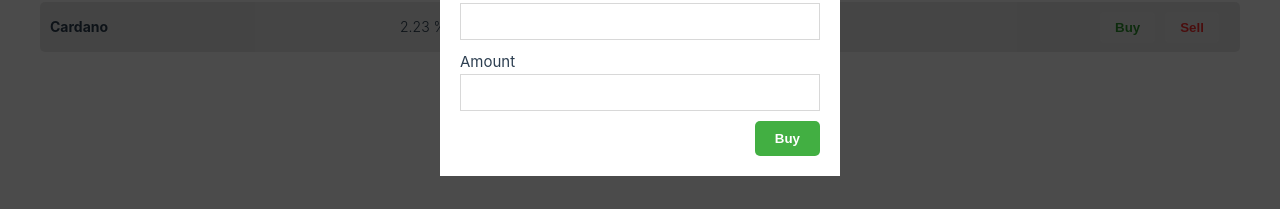
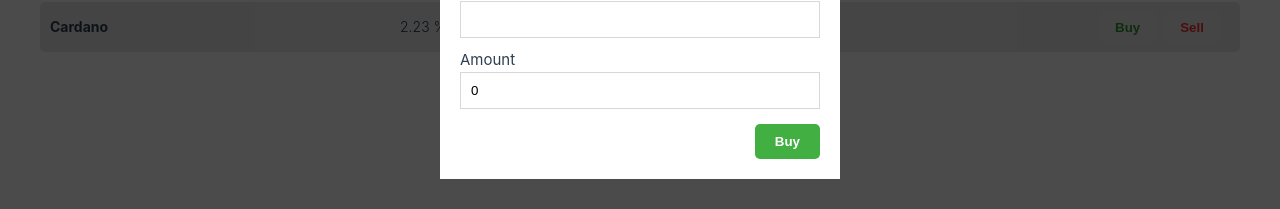
Before and after one commit to LucasMorettoRodrigues/cryptocenter, a Vue app: page /wallet in a window 1280 px wide. Both pictures are taken after a click on the element 1172 px from the left and 126 px from the top of the page. Shown: the part 368-577 px from the top of the page. Built offline with nearby package versions, Linux system fonts and the light colour scheme.

Commit message:
edit input component

```diff
--- a/src/components/InputComponent.vue
+++ b/src/components/InputComponent.vue
@@ -2,8 +2,10 @@
 
 const props = defineProps({
     label: String,
-    type: String,
-    value: String,
+    modelValue: {
+        type: [String, Number],
+        default: ''
+    },
 })
 
 </script>
@@ -11,7 +13,8 @@ const props = defineProps({
 <template>
     <div class="flex">
         <label :for="label">{{ label }}</label>
-        <input step="any" :id="label" :type="type" @change="$emit('customChange', $event.target.value)" :value="value">
+        <input v-bind="$attrs" :id="label" :value="modelValue"
+            @input="$emit('update:modelValue', $event.target.value)" />
     </div>
 </template>
 
--- a/src/views/WalletView.vue
+++ b/src/views/WalletView.vue
@@ -3,25 +3,31 @@
 
         <Modal v-if="showModal" title="Buy" @close="handleClose">
             <form @submit="handleBuy">
-                <InputComponent label="Name" type="string" @customChange="changeName" />
-                <InputComponent label="Amount" type="number" @customChange="changeAmount" />
-                <ButtonComponent text="Buy" type="submit" />
+                <InputComponent label="Name" type="string" v-model="name" />
+                <InputComponent label="Amount" type="number" step="any" v-model="amount" />
+                <div class="btn-container">
+                    <ButtonComponent text="Buy" type="submit" />
+                </div>
             </form>
         </Modal>
 
         <Modal v-if="showBuyModal" title="Buy" @close="handleClose">
             <form @submit="handleBuy">
-                <InputComponent label="Name" type="string" @customChange="changeName" :value="this.name" />
-                <InputComponent label="Amount" type="number" @customChange="changeAmount" />
-                <ButtonComponent text="Buy" type="submit" />
+                <InputComponent label="Name" type="string" v-model="name" />
+                <InputComponent label="Amount" type="number" step="any" v-model="amount" />
+                <div class="btn-container">
+                    <ButtonComponent text="Buy" type="submit" />
+                </div>
             </form>
         </Modal>
 
         <Modal v-if="showSellModal" title="Sell" @close="handleClose">
             <form @submit="handleSell">
-                <InputComponent label="Name" type="string" @customChange="changeName" :value="this.name" />
-                <InputComponent label="Amount" type="number" @customChange="changeAmount" />
-                <ButtonComponent text="Sell" type="submit" />
+                <InputComponent label="Name" type="string" v-model="name" />
+                <InputComponent label="Amount" type="number" step="any" v-model="amount" />
+                <div class="btn-container">
+                    <ButtonComponent text="Sell" type="submit" />
+                </div>
             </form>
         </Modal>
 
@@ -44,7 +50,7 @@
                                 0) * 100).toFixed(2)
                         }} % </li>
                         <li class="balance">{{ formatter.format(item.balance) }}</li>
-                        <li class="btn-container flex ">
+                        <li class="flex">
                             <button class="btn green" @click="() => handleOpenBuyModal(item)">Buy</button>
                             <button class="btn red" @click="() => handleOpenSellModal(item)">Sell</button>
                         </li>
@@ -60,13 +66,15 @@
 import InputComponent from '../components/InputComponent.vue';
 import Modal from '../components/Modal.vue';
 import ButtonComponent from '../components/ButtonComponent.vue';
+import BuyForm from '../components/BuyForm.vue';
 
 export default {
     name: "HomeView",
     components: {
         InputComponent,
         Modal,
-        ButtonComponent
+        ButtonComponent,
+        BuyForm
     },
     data() {
         return {
@@ -110,7 +118,7 @@ export default {
 
             // Update coin balance
             this.wallet = this.wallet.map(item => item.name === this.name
-                ? { ...item, balance: this.balance + this.amount }
+                ? { ...item, balance: Number(this.balance) + Number(this.amount) }
                 : item
             )
 
@@ -170,6 +178,9 @@ export default {
             this.name = coin.name
             this.balance = coin.balance
             this.showSellModal = true
+        },
+        teste(event) {
+            console.log(event)
         }
     }
 }
@@ -261,4 +272,8 @@ export default {
     background-color: red;
     color: white;
 }
+
+.btn-container {
+    margin-top: 5px;
+}
 </style>
```
